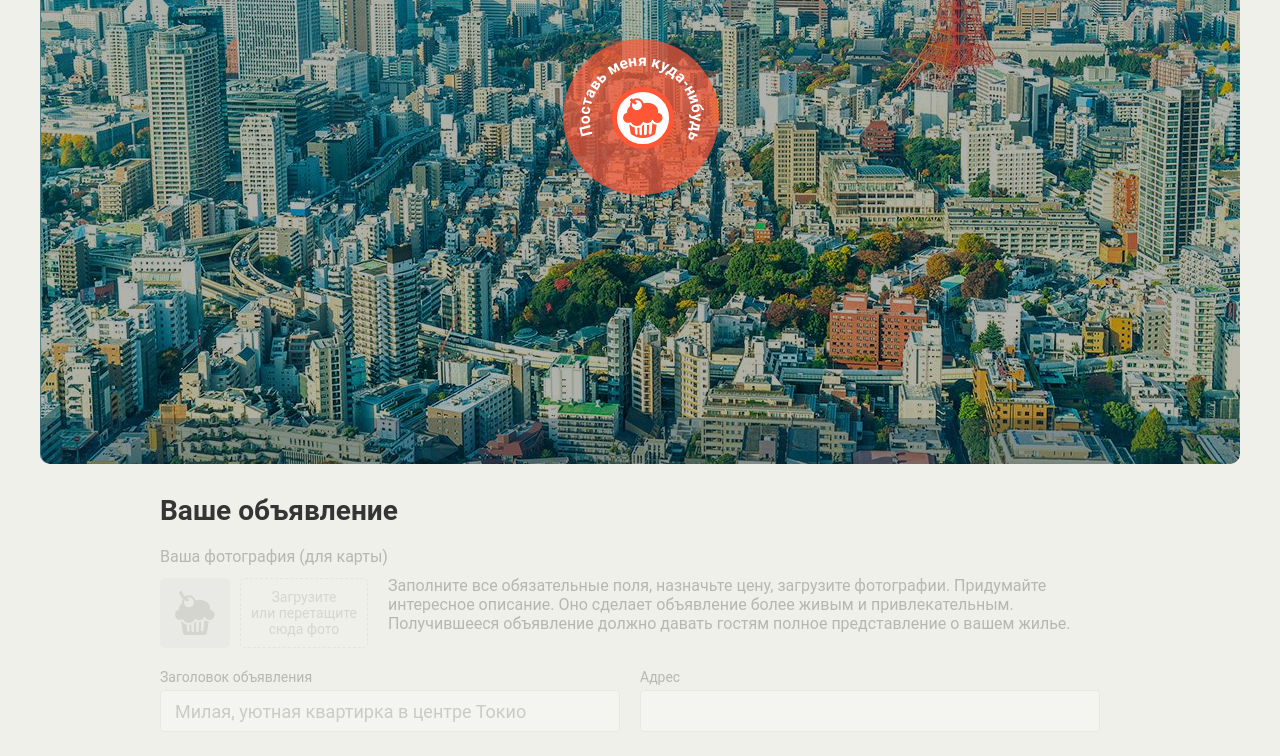
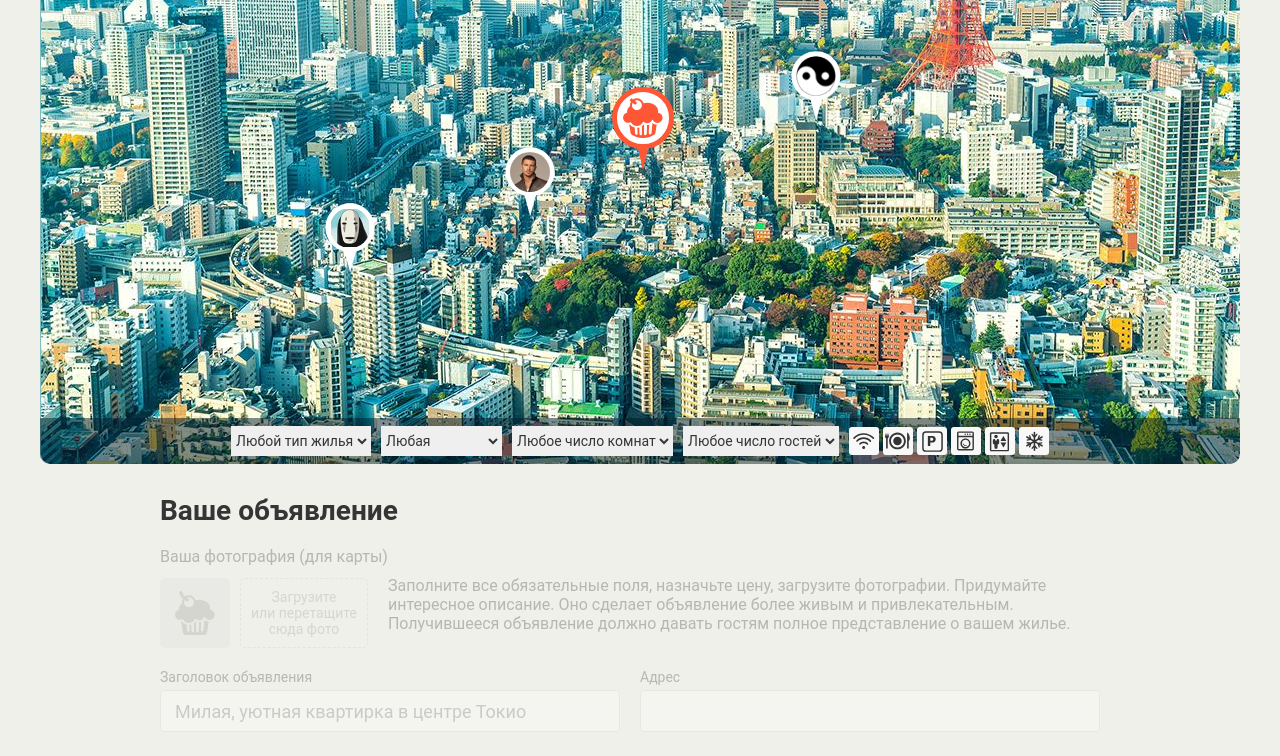
Before and after one commit to kubik1986/909803-keksobooking-17, a website: page index.html in a window 1280 px wide. Shown: the part 286-1042 px from the top of the page. Drawn offline with Linux system fonts and the light colour scheme; files whose address does not match are found by name.

Commit message:
Добавляет скрипт генерации похожих объявлений.

```diff
--- a/index.html
+++ b/index.html
@@ -248,5 +248,6 @@
     </div>
   </template>
 
+  <script src="js/main.js"></script>
 </body>
 </html>
--- /dev/null
+++ b/js/main.js
@@ -0,0 +1,104 @@
+'use strict';
+
+var OFFERS_AMOUNT = 8;
+var OFFERS_TYPES = [
+  'palace',
+  'flat',
+  'house',
+  'bungalo'
+];
+var OFFERS_TITLES = [
+  'Роскошный дворец в классическом японском стиле',
+  'Прекрасно сохранившийся дворец эпохи Мэйдзи',
+  'Уютная квартира в тихом районе',
+  'Просторная квартира в деловом районе',
+  'Одноэтажный дом для небольшой семьи',
+  'Двухэтажный дом с гаражом и земельным участком',
+  'Бунгало для большой компании',
+  'Бунгало прямо на берегу залива'
+];
+var PIN_WIDTH = 50;
+var PIN_X_MIN = PIN_WIDTH / 2;
+var PIN_Y_MIN = 130;
+var PIN_Y_MAX = 630;
+
+var map = document.querySelector('.map');
+var mapPinsBlock = map.querySelector('.map__pins');
+var mapPinsBlockWidth = mapPinsBlock.offsetWidth;
+var pinTemplate = document.querySelector('#pin')
+    .content
+    .querySelector('.map__pin');
+var pinXMax = mapPinsBlockWidth - PIN_WIDTH / 2;
+
+var pinsData = {
+  types: OFFERS_TYPES,
+  titles: OFFERS_TITLES,
+  pinXMin: PIN_X_MIN,
+  pinXMax: pinXMax,
+  pinYMin: PIN_Y_MIN,
+  pinYMax: PIN_Y_MAX
+};
+
+var getRandomArrayItem = function (array) {
+  return array[Math.floor(Math.random() * array.length)];
+};
+
+var getRandomNumberFromRange = function (min, max) {
+  return Math.floor(Math.random() * (max + 1 - min)) + min;
+};
+
+var generateOffer = function (int, data) {
+  var userID = (int + 1) >= 10 ? int + 1 : '0' + (int + 1);
+
+  return {
+    'author': {
+      'avatar': 'img/avatars/user' + userID + '.png'
+    },
+
+    'offer': {
+      'type': getRandomArrayItem(data.types),
+      'title': getRandomArrayItem(data.titles)
+    },
+
+    'location': {
+      'x': getRandomNumberFromRange(data.pinXMin, data.pinXMax),
+      'y': getRandomNumberFromRange(data.pinYMin, data.pinYMax)
+    }
+  };
+};
+
+var getSimilarOffers = function (amount, data) {
+  var result = [];
+
+  for (var i = 0; i < amount; i++) {
+    result.push(generateOffer(i, data));
+  }
+
+  return result;
+};
+
+var createPin = function (similarOffer) {
+  var pinElement = pinTemplate.cloneNode(true);
+  var img = pinElement.querySelector('img');
+
+  pinElement.style.left = similarOffer.location.x + 'px';
+  pinElement.style.top = similarOffer.location.y + 'px';
+  pinElement.style.transform = 'translate(-50%, -100%)';
+  img.src = similarOffer.author.avatar;
+  img.alt = similarOffer.offer.title;
+
+  return pinElement;
+};
+
+var renderPins = function (similarOffers) {
+  var fragment = document.createDocumentFragment();
+
+  for (var i = 0; i < similarOffers.length; i++) {
+    fragment.appendChild(createPin(similarOffers[i]));
+  }
+  mapPinsBlock.appendChild(fragment);
+};
+
+var similarOffers = getSimilarOffers(OFFERS_AMOUNT, pinsData);
+map.classList.remove('map--faded');
+renderPins(similarOffers);
```
Also changed, not shown: 1 other file.
